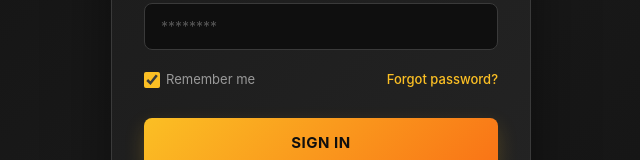
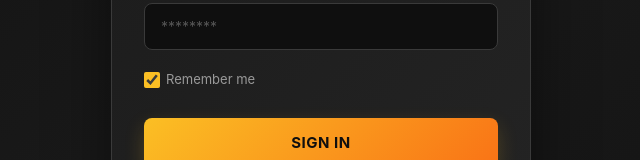
Before and after one commit to robbie4116/todo-app, a React app in the folder frontend/: page / in a window 1280 px wide. Shown: the part 378-538 px from the top of the page, without its empty margins (319-959 px from the left). Built offline with nearby package versions, Linux system fonts and the light colour scheme; no server answers; the HTML template or start-up script is replaced by a standard one.

Commit message:
removed forget password process

```diff
--- a/frontend/src/pages/LoginPage.css
+++ b/frontend/src/pages/LoginPage.css
@@ -110,9 +110,9 @@
   border-color: #555;
 }
 
-.remember-forgot {
+.remember-row {
   display: flex;
-  justify-content: space-between;
+  justify-content: flex-start;
   align-items: center;
   margin-bottom: 28px;
   font-size: 13px;
@@ -136,19 +136,6 @@
   border: none;
   background: transparent;
   cursor: pointer;
-}
-
-.forgot-password {
-  color: #fbbf24;
-  text-decoration: none;
-  transition: all 0.2s;
-  font-weight: 500;
-  font-size: 13px;
-}
-
-.forgot-password:hover {
-  color: #f97316;
-  text-decoration: underline;
 }
 
 .login-btn {
@@ -332,7 +319,7 @@
     font-size: 24px;
   }
 
-  .remember-forgot {
+  .remember-row {
     flex-direction: column;
     align-items: flex-start;
     gap: 12px;
--- a/frontend/src/pages/LoginPage.tsx
+++ b/frontend/src/pages/LoginPage.tsx
@@ -179,7 +179,7 @@
               />
             </div>
 
-            <div className="remember-forgot">
+            <div className="remember-row">
               <label className="remember-me">
                 <input
                   type="checkbox"
@@ -188,13 +188,6 @@
                 />
                 <span>Remember me</span>
               </label>
-              <button
-                type="button"
-                className="link-btn forgot-password"
-                onClick={() => setSuccess('Add a forgot-password flow when backend endpoint is ready.')}
-              >
-                Forgot password?
-              </button>
             </div>
 
             <button type="submit" className={`login-btn ${isSubmitting ? 'loading' : ''}`} disabled={isSubmitting}>
```
